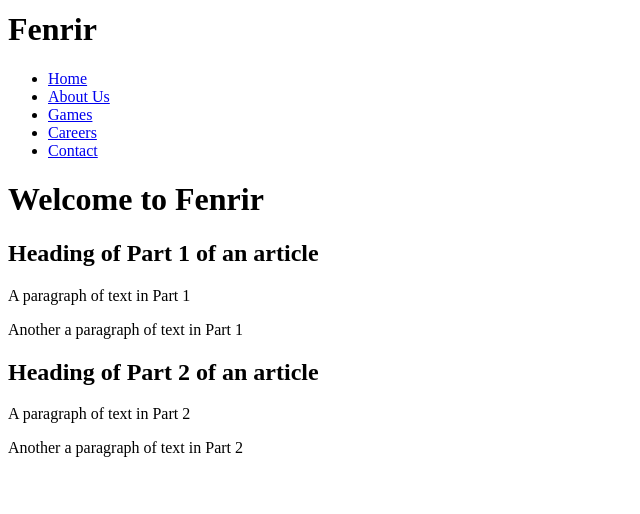
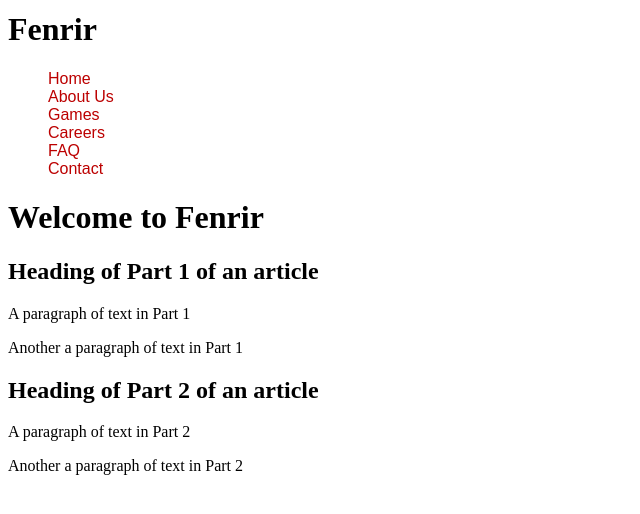
Before and after one commit to codequartz/codequartz.github.io, a plain HTML site: page index.html in a window 1280 px wide. Shown: the part 172-686 px from the top of the page, without its empty margins (0-640 px from the left). Drawn offline with Linux system fonts and the light colour scheme; files that its build step writes are made by us from their sources.

Commit message:
EDIT index.html, about.html, style.css

```diff
--- a/index.html
+++ b/index.html
@@ -5,24 +5,27 @@
     <meta charset="UTF-8">
     <meta http-equiv="X-UA-Compatible" content="IE=edge">
     <meta name="viewport" content="width=device-width, initial-scale=1.0">
-    <link rel="stylesheet" href="style.css">
+    <link rel="stylesheet" type="text/css" href="style.css">
     <title>Fenrir</title>
 </head>
+
+<body>
     <header>
-    <a href="index.html"><img src="fenrir_logo.png" alt="three-headed wolf logo" height="150" width="150"></a> <!--Logo-->
+        <a href="index.html"><img src="fenrir_logo.png" alt="three-headed wolf logo" height="150" width="150"></a>
+        <!--Logo - color code is #bc0000 -->
         <h1>Fenrir</h1> <!--Gaming Company Name-->
-</header>
         <nav>
             <ul>
                 <li><a href="index.html">Home</a></li>
                 <li><a href="about.html">About Us</a></li>
                 <li><a href="#">Games</a></li>
                 <li><a href="#">Careers</a></li>
+                <li><a href="#">FAQ</a></li>
                 <li><a href="#">Contact</a></li>
             </ul>
         </nav>
+    </header>
 
-<body>
     <h1>Welcome to Fenrir</h1>
     <article>
         <section>
--- /dev/null
+++ b/style.css
@@ -0,0 +1,14 @@
+nav ul {
+    list-style: none;
+}
+
+nav ul li a{
+    color: #bc0000;
+    background-color: white;
+    font-family: Arial, Helvetica, sans-serif;
+    text-decoration: none;
+}
+
+nav ul li a:hover{
+    color: black;
+}
```
Also changed, not shown: about.html (+7 -4 lines). Lines whose indentation alone changed are shown as unchanged.
